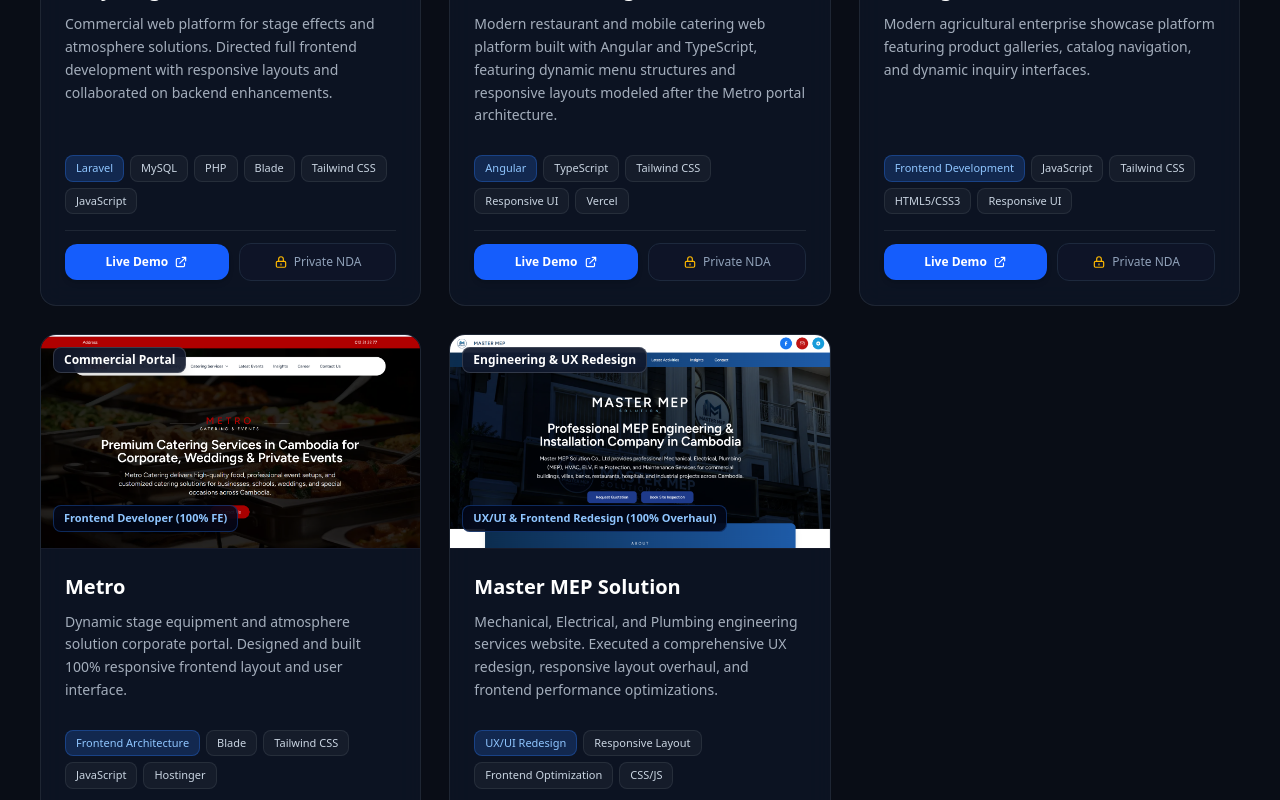
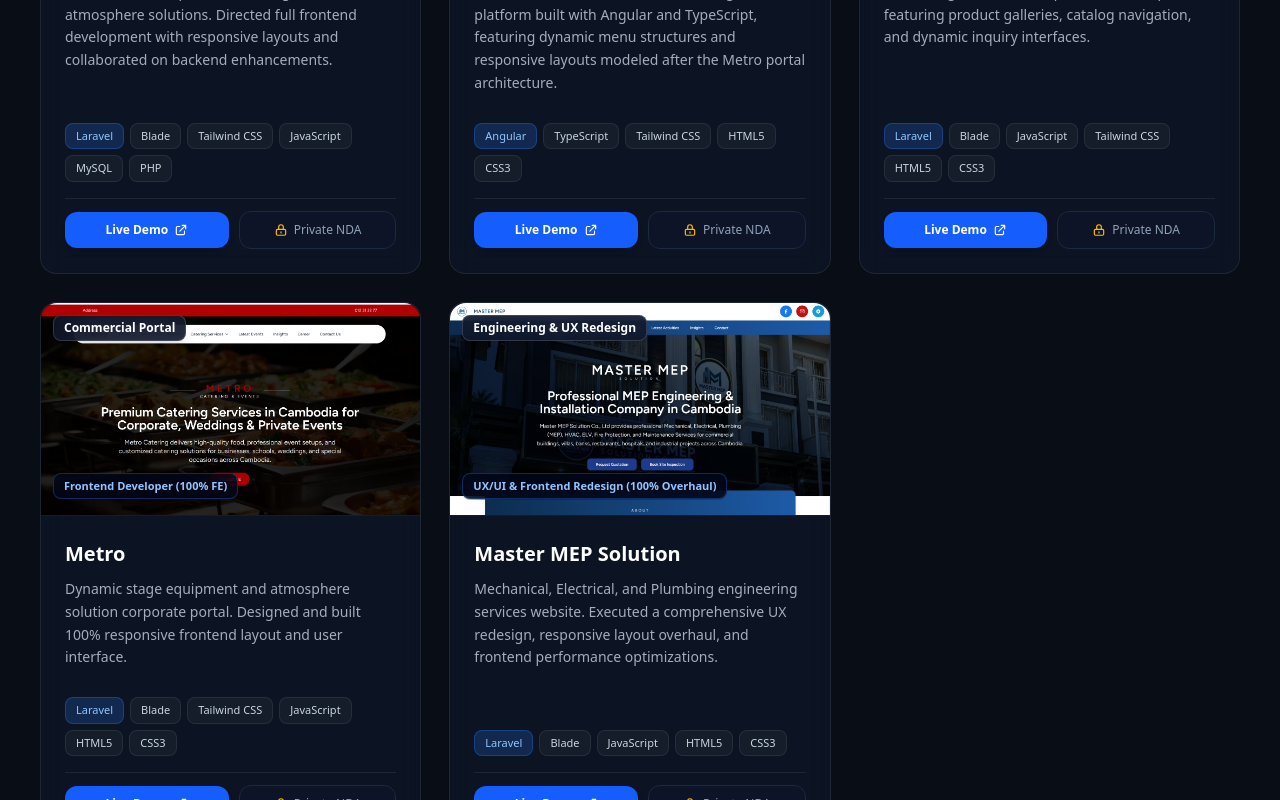
Before and after one commit to mrbunroeun/my-portfio-website, an Angular app: page / in a window 1280 px wide. Shown: the part 4320-5120 px from the top of the page. Built offline with nearby package versions, Linux system fonts and the light colour scheme.

Commit message:
cooking on dropdown of skin.me

```diff
--- a/src/app/home/home.html
+++ b/src/app/home/home.html
@@ -488,10 +488,11 @@
       <!-- Filtered Project Cards Grid (3 Columns on Desktop) -->
       <div class="grid grid-cols-1 md:grid-cols-2 lg:grid-cols-3 gap-7">
         <div *ngFor="let project of filteredProjects"
-          class="glass-card glass-card-hover rounded-2xl overflow-hidden border border-white/[0.08] flex flex-col group">
+          [ngClass]="activeCodeDropdownTitle === project.title ? 'z-50' : 'z-10'"
+          class="glass-card glass-card-hover rounded-2xl border border-white/[0.08] flex flex-col group relative transition-all">
 
           <!-- Image Showcase -->
-          <div class="relative w-full aspect-video bg-slate-950 overflow-hidden border-b border-white/[0.08]">
+          <div class="relative w-full aspect-video bg-slate-950 rounded-t-2xl overflow-hidden border-b border-white/[0.08]">
             <img [src]="project.image" [alt]="project.imageAlt"
               class="w-full h-full object-cover object-top group-hover:scale-105 transition-transform duration-500" />
 
@@ -576,10 +577,10 @@
                     </svg>
                   </button>
 
-                  <!-- Dropdown Popover Menu -->
+                  <!-- Dropdown Popover Menu (opens upward over the card with high z-index) -->
                   @if (activeCodeDropdownTitle === project.title) {
                   <div
-                    class="absolute bottom-full mb-2 right-0 left-0 sm:left-auto sm:w-64 p-2 rounded-2xl bg-slate-900/98 border border-white/20 shadow-2xl backdrop-blur-2xl z-30 flex flex-col gap-1.5 animate-in fade-in slide-in-from-bottom-2 duration-150"
+                    class="absolute bottom-full mb-2.5 right-0 left-0 sm:left-auto sm:w-64 p-2 rounded-2xl bg-[#0b1120] border border-blue-500/30 shadow-2xl backdrop-blur-2xl z-50 flex flex-col gap-1.5 animate-in fade-in slide-in-from-bottom-2 duration-150"
                   >
                     <div class="px-2.5 py-1 text-[10px] font-bold uppercase tracking-wider text-slate-400 border-b border-white/10 flex items-center justify-between">
                       <span>Source Repositories</span>
--- a/src/app/home/home.ts
+++ b/src/app/home/home.ts
@@ -85,12 +85,28 @@
   activeCaseStudyProject: Project | null = null;
   activeExpandedImage: { image: string; title: string; desc: string } | null = null;
   activeCodeDropdownTitle: string | null = null;
+  isCodeDropdownDropUp = false;
 
   constructor(private readonly elementRef: ElementRef) {}
 
   toggleCodeDropdown(title: string, event: MouseEvent) {
     event.stopPropagation();
-    this.activeCodeDropdownTitle = this.activeCodeDropdownTitle === title ? null : title;
+    if (this.activeCodeDropdownTitle === title) {
+      this.activeCodeDropdownTitle = null;
+      return;
+    }
+
+    const button = (event.currentTarget as HTMLElement) || (event.target as HTMLElement);
+    if (button && typeof button.getBoundingClientRect === 'function') {
+      const rect = button.getBoundingClientRect();
+      const spaceBelow = window.innerHeight - rect.bottom;
+      // If there is less than 170px of space below button in viewport, drop upwards (to top)
+      this.isCodeDropdownDropUp = spaceBelow < 170;
+    } else {
+      this.isCodeDropdownDropUp = false;
+    }
+
+    this.activeCodeDropdownTitle = title;
   }
 
   closeCodeDropdown() {
@@ -344,7 +360,7 @@
       type: 'fullstack',
       category: 'Full-Stack & Multi-Vendor',
       roleBadge: 'Full-Stack Lead (Laravel + MySQL Backend)',
-      tags: ['Laravel', 'MySQL', 'PHP', 'Blade', 'Custom CSS', 'Multi-Vendor', 'Express Checkout'],
+      tags: ['Laravel', 'Blade', 'MySQL', 'PHP', 'CSS3'],
       caseStudy: {
         overview: 'A complete full-stack multi-vendor e-commerce platform built with Laravel and MySQL. It empowers customers to browse multi-category storefronts, place express orders with automated cart calculations, and offers a multi-step vendor application and admin verification lifecycle.',
         architecture: [
@@ -447,7 +463,7 @@
       type: 'fullstack',
       category: 'Full-Stack & AI',
       roleBadge: 'Full-Stack Lead (Next.js + MySQL + Gemini)',
-      tags: ['Next.js', 'MySQL', 'TypeScript', 'Tailwind CSS', 'Gemini AI'],
+      tags: ['Next.js', 'React', 'TypeScript', 'Tailwind CSS', 'MySQL', 'Gemini AI'],
       demoUrl: 'https://skinme.store/',
       codeRepos: [
         {
@@ -472,7 +488,7 @@
       type: 'fullstack',
       category: 'Full-Stack & Media',
       roleBadge: 'Full-Stack Contributor (Frontend + MySQL Backend)',
-      tags: ['Laravel', 'MySQL', 'PHP', 'Blade', 'Tailwind CSS', 'JavaScript'],
+      tags: ['Laravel', 'Blade', 'Tailwind CSS', 'JavaScript', 'MySQL', 'PHP'],
       demoUrl: 'https://ledmedia.com.kh/',
     },
     {
@@ -483,7 +499,7 @@
       type: 'fullstack',
       category: 'Full-Stack Commercial',
       roleBadge: 'Frontend Lead & Backend Support',
-      tags: ['Laravel', 'MySQL', 'PHP', 'Blade', 'Tailwind CSS', 'JavaScript'],
+      tags: ['Laravel', 'Blade', 'Tailwind CSS', 'JavaScript', 'MySQL', 'PHP'],
       demoUrl: 'https://envystage.com/',
     },
     {
@@ -494,7 +510,7 @@
       type: 'frontend',
       category: 'Angular Web App',
       roleBadge: 'Frontend Lead & UI Structure (Angular TS)',
-      tags: ['Angular', 'TypeScript', 'Tailwind CSS', 'Responsive UI', 'Vercel'],
+      tags: ['Angular', 'TypeScript', 'Tailwind CSS', 'HTML5', 'CSS3'],
       demoUrl: 'https://angular-ts-psi.vercel.app/mobile-catering',
     },
     {
@@ -505,7 +521,7 @@
       type: 'frontend',
       category: 'Enterprise Showcase',
       roleBadge: 'Frontend Developer (100% FE)',
-      tags: ['Frontend Development', 'JavaScript', 'Tailwind CSS', 'HTML5/CSS3', 'Responsive UI'],
+      tags: ['Laravel', 'Blade', 'JavaScript', 'Tailwind CSS', 'HTML5', 'CSS3'],
       demoUrl: 'https://www.skkagriculture.com/',
     },
     {
@@ -516,7 +532,7 @@
       type: 'frontend',
       category: 'Commercial Portal',
       roleBadge: 'Frontend Developer (100% FE)',
-      tags: ['Frontend Architecture', 'Blade', 'Tailwind CSS', 'JavaScript', 'Hostinger'],
+      tags: ['Laravel', 'Blade', 'Tailwind CSS', 'JavaScript', 'HTML5', 'CSS3'],
       demoUrl: 'https://darksalmon-chimpanzee-940996.hostingersite.com/',
     },
     {
@@ -527,7 +543,7 @@
       type: 'frontend',
       category: 'Engineering & UX Redesign',
       roleBadge: 'UX/UI & Frontend Redesign (100% Overhaul)',
-      tags: ['UX/UI Redesign', 'Responsive Layout', 'Frontend Optimization', 'CSS/JS'],
+      tags: ['Laravel', 'Blade', 'JavaScript', 'HTML5', 'CSS3'],
       demoUrl: 'https://mastermepsolution.com.kh/',
     },
   ];
```
